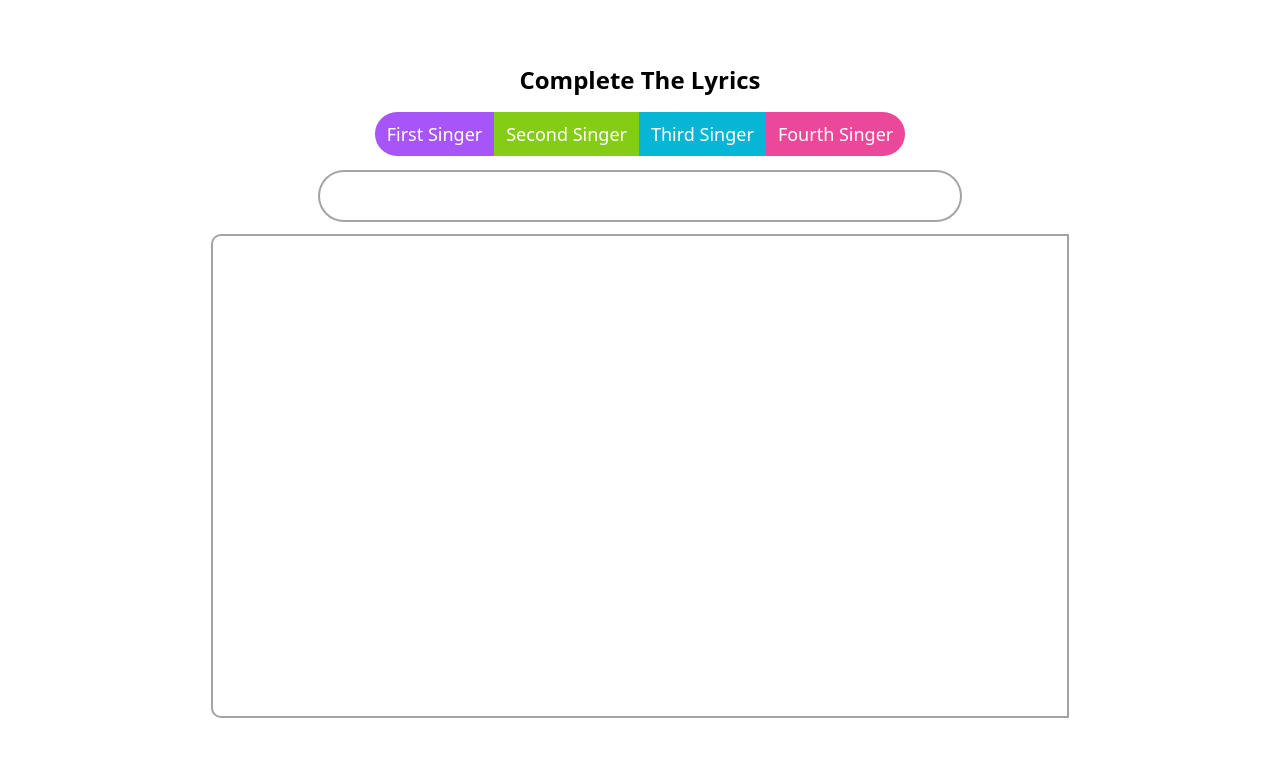
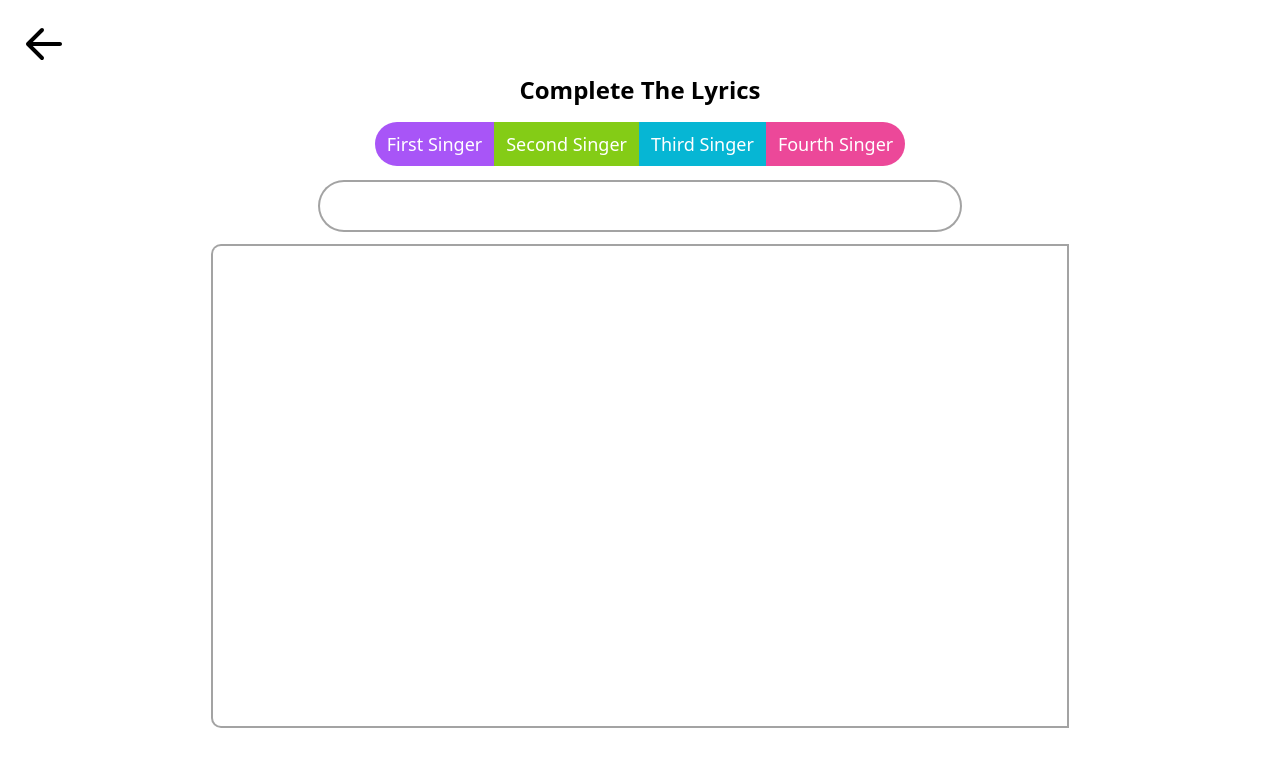
Before and after one commit to MarionEmmanuelBuhat/industry-elective-app-collection, a React (Vite) app: page /singers/1 in a window 1280 px wide. Shown: the top 766 px of the page. Built offline with nearby package versions, Linux system fonts and the light colour scheme.

Commit message:
Refactor Complete The Lyrics and some components

```diff
--- a/src/components/components.tsx
+++ b/src/components/components.tsx
@@ -1,11 +1,15 @@
 import { useNavigate } from "react-router-dom";
+import left_arrow from "../assets/left-arrow.svg";
 
 interface NavigationButtonProps {
   location: string;
   children: React.ReactNode;
 }
 
-export const NavigationButton: React.FC<NavigationButtonProps> = ({ location, children }) => {
+export const NavigationButton: React.FC<NavigationButtonProps> = ({
+  location,
+  children,
+}) => {
   const navigate = useNavigate();
 
   return (
@@ -17,3 +21,18 @@ export const NavigationButton: React.FC<NavigationButtonProps> = ({ location, ch
     </button>
   );
 };
+
+export function HomeButton() {
+  const navigate = useNavigate();
+
+  return (
+    <>
+      <button
+        onClick={() => navigate("/")}
+        className={"absolute m-5 w-12 rounded-xl hover:bg-blue-300"}
+      >
+        <img src={left_arrow} />
+      </button>
+    </>
+  );
+}
--- a/src/pages/AlienAnimation.tsx
+++ b/src/pages/AlienAnimation.tsx
@@ -1,6 +1,6 @@
 import { useEffect, useState } from "react";
-import left_arrow from "../assets/left-arrow.svg";
 import { useNavigate } from "react-router-dom";
+import { HomeButton } from "../components/components";
 import dock1 from "../assets/moves/dock-1.png";
 import dock2 from "../assets/moves/dock-2.png";
 import dock3 from "../assets/moves/dock-3.png";
@@ -166,12 +166,7 @@ function AlienAnimation() {
 
   return (
     <>
-      <button
-        onClick={() => navigate(-1)}
-        className={"absolute m-5 w-12 rounded-xl hover:bg-blue-300"}
-      >
-        <img src={left_arrow} />
-      </button>
+      <HomeButton></HomeButton>
 
       <div className="mx-auto flex h-screen w-[60vw] items-center justify-center">
         <div className="flex w-full flex-col gap-4 rounded p-5">
--- a/src/pages/ColorRoll.tsx
+++ b/src/pages/ColorRoll.tsx
@@ -93,8 +93,8 @@ function ColorRoll() {
 
         <button
           onClick={handleClick}
-          className={`rounded bg-blue-500 p-3 font-bold text-white hover:bg-blue-700
-          ${rolling && "bg-red-500 hover:bg-red-700"}`}
+          className={`rounded bg-blue-500 p-3 font-bold text-white hover:bg-blue-700 focus:ring-2 focus:ring-blue-300
+          ${rolling && "bg-red-500 hover:bg-red-700 focus:ring-red-300"}`}
         >
           {rolling ? "Stop Rolling" : "Start Rolling"}
         </button>
--- a/src/pages/ColorSequence.tsx
+++ b/src/pages/ColorSequence.tsx
@@ -1,7 +1,7 @@
 import { Grid, Button } from "@mui/material";
 import { useEffect, useState } from "react";
 import { useNavigate } from "react-router-dom";
-import left_arrow from "../assets/left-arrow.svg";
+import { HomeButton } from "../components/components";
 
 const color_set = [
   "#FFC0CB", // pink
@@ -55,12 +55,7 @@ function App() {
 
   return (
     <>
-      <button
-        onClick={() => navigate(-1)}
-        className={"absolute m-5 w-12 rounded-xl hover:bg-blue-300"}
-      >
-        <img src={left_arrow} />
-      </button>
+      <HomeButton></HomeButton>
 
       <Grid
         container
--- a/src/pages/CompleteTheLyrics.tsx
+++ b/src/pages/CompleteTheLyrics.tsx
@@ -1,5 +1,6 @@
 import { useEffect, useRef, useState } from "react";
-import { useLocation, useNavigate, useParams } from "react-router-dom";
+import { useNavigate, useParams } from "react-router-dom";
+import { HomeButton } from "../components/components";
 
 interface Lyrics {
   lyric: string;
@@ -23,7 +24,6 @@ function getColor(id: string) {
 
 function CompleteTheLyrics() {
   const navigate = useNavigate();
-  const location = useLocation();
   const index = useRef<number>(0);
   const { id } = useParams();
   const [lyric, setLyric] = useState<string>("");
@@ -34,58 +34,67 @@ function CompleteTheLyrics() {
 
     if (lyric !== "") {
       if (lyrics.length === index.current + 1) {
-        let newArray = [...lyrics];
-        newArray[index.current] = currentLyric;
-        setLyrics(newArray);
+        let newLyrics = [...lyrics];
+        newLyrics[index.current] = currentLyric;
+        setLyrics(newLyrics);
       } else {
-        const currentLyric: Lyrics = { lyric: lyric, color: getColor(id!) };
         setLyrics([...lyrics, currentLyric]);
       }
-    } else if (lyric === "") {
+    } else {
       if (lyrics.length === index.current + 1) {
         lyrics.pop();
+        // This forces a re-render
+        const newLyrics = [...lyrics];
+        setLyrics(newLyrics);
       }
     }
   }, [lyric]);
 
-  useEffect(() => {
-    if (lyrics.length === index.current + 1) {
+  function handleClick(location: string) {
+    if (lyrics.length > index.current) {
       index.current = index.current + 1;
     }
+
     setLyric("");
-  }, [location]);
+    navigate(location);
+  }
 
   return (
     <>
+      <HomeButton></HomeButton>
       <div className="m-auto flex h-screen w-8/12 flex-col items-center justify-center gap-4">
         <p className="text-2xl font-bold">Complete The Lyrics</p>
 
         <div className="flex flex-row text-white">
           <button
-            onClick={() => navigate("/singers/first")}
+            onClick={() => handleClick("/singers/first")}
             className="rounded-l-full bg-purple-500 px-3 py-2 text-lg hover:bg-purple-600 focus:outline-none focus:ring focus:ring-purple-300"
           >
             First Singer
           </button>
+
           <button
-            onClick={() => navigate("/singers/second")}
+            onClick={() => handleClick("/singers/second")}
             className="bg-lime-500 px-3 py-2 text-lg hover:bg-lime-700 focus:outline-none focus:ring focus:ring-lime-300"
           >
             Second Singer
           </button>
+
           <button
-            onClick={() => navigate("/singers/third")}
+            onClick={() => handleClick("/singers/third")}
             className="bg-cyan-500 px-3 py-2 text-lg hover:bg-cyan-700 focus:outline-none focus:ring focus:ring-cyan-300"
           >
             Third Singer
           </button>
+
           <button
-            onClick={() => navigate("/singers/fourth")}
+            onClick={() => handleClick("/singers/fourth")}
             className="rounded-r-full bg-pink-500 px-3 py-2 text-lg hover:bg-pink-700 focus:outline-none focus:ring focus:ring-pink-300"
           >
             Fourth Singer
           </button>
         </div>
+
         {id && (
           <input
             type="text"
@@ -94,7 +103,8 @@ function CompleteTheLyrics() {
             value={lyric}
           />
         )}
-        <div className="mb-5 flex min-h-[60%] w-full flex-col gap-2 overflow-y-scroll rounded-l-lg p-4 text-white ring-2 ring-neutral-400">
+
+        <div className="flex max-h-[60vh] min-h-[60vh] w-full flex-col gap-2 overflow-y-scroll rounded-l-lg p-4 text-white ring-2 ring-neutral-400">
           {lyrics.map((object, index) => (
             <p key={index} className={`${object.color} rounded-full px-6 py-3 text-lg`}>
               {object.lyric}
```
